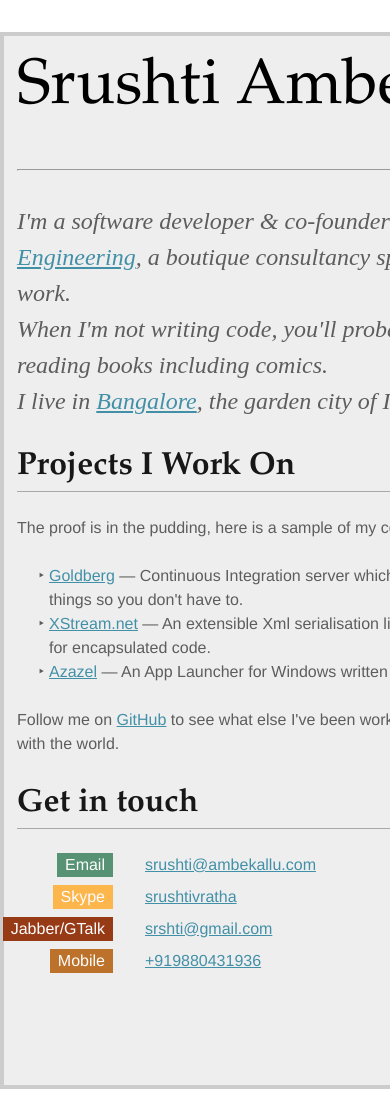
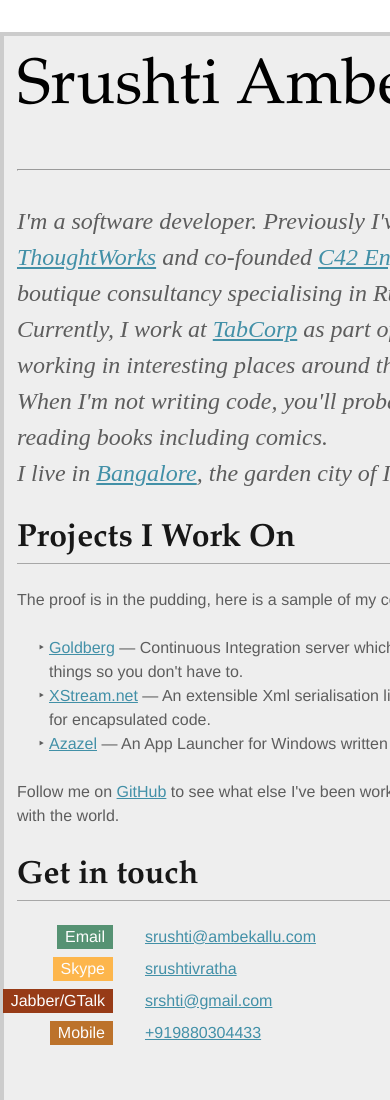
Before and after one commit to srushti/srushti.net, a plain HTML site: page index.html in a window 390 px wide. Shown: the top 1100 px of the page. Drawn offline with Linux system fonts and the light colour scheme.

Commit message:
Fixed the phone number, and updated my current job situation. (The phone number will almost certainly have to be fixed soon)

```diff
--- a/index.html
+++ b/index.html
@@ -25,7 +25,7 @@
       <div id="primary">
         <div id="who" class="section">
           <p id="about">
-            I'm a software developer &amp; co-founder of <a href='http://c42.in'>C42 Engineering</a>, a boutique consultancy specialising in Ruby work.
+            I'm a software developer. Previously I've worked at <a href='http://thoughtworks.com'>ThoughtWorks</a> and co-founded <a href='http://c42.in'>C42 Engineering</a>, a boutique consultancy specialising in Ruby work. Currently, I work at <a href='http://www.tabcorp.com.au'>TabCorp</a> as part of my grand plan of working in interesting places around the world.
           </p>
           <p>
             When I'm not writing code, you'll probably find me reading books including comics.
@@ -56,7 +56,7 @@
             <dt class="jabber">Jabber/GTalk</dt>
             <dd><a href="mailto:srshti@gmail.com">srshti@gmail.com</a></dd>
             <dt class="mobile">Mobile</dt>
-            <dd><a href="tel:+919880431936">+919880431936</a></dd>
+            <dd><a href="tel:+919880304433">+919880304433</a></dd>
           </dl>
         </div>
 
@@ -64,22 +64,14 @@
 
       <div id="secondary">
         <div id="around-the-net" class="section">
-          <!--<h2>Around the net</h2>-->
           <ul class="clear">
             <li><a class="github" href="http://github.com/srushti"><em>GitHub</em></a><span>fork me</span></li>
             <li><a class="linkedin" href="http://www.linkedin.com/in/srshti"><em>LinkedIn</em></a><span>a resumé of sorts</span></li>
             <li><a class="twitter" href="http://twitter.com/srshti"><em>Twitter</em></a><span>read my ramblings</span></li>
-            <!--<li><a class="wwr" href="http://workingwithrails.com/person/18361"><em>WorkingWithRails</em></a> <span>that's what I do</span></li>-->
           </ul>
         </div>
       </div>
 
     </div>
-
-    <!--<div id="github-badge">-->
-      <!--<a href="http://github.com/srshti">-->
-        <!--<img src="stylesheets/forkme_right_red_aa0000.png" alt="Fork me on GitHub">-->
-        <!--</a>-->
-      <!--</div>-->
   </body>
 </html>
```
